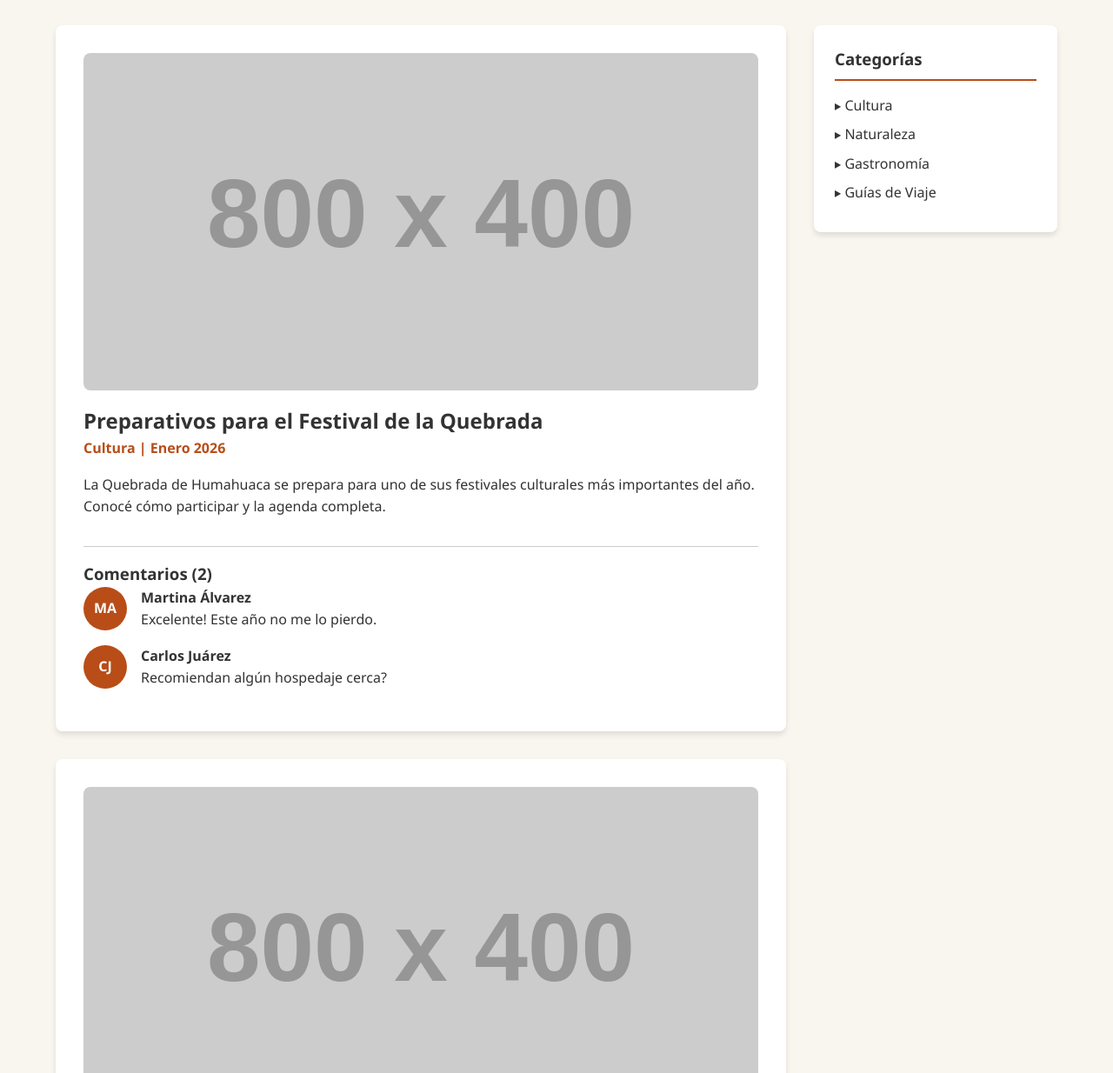
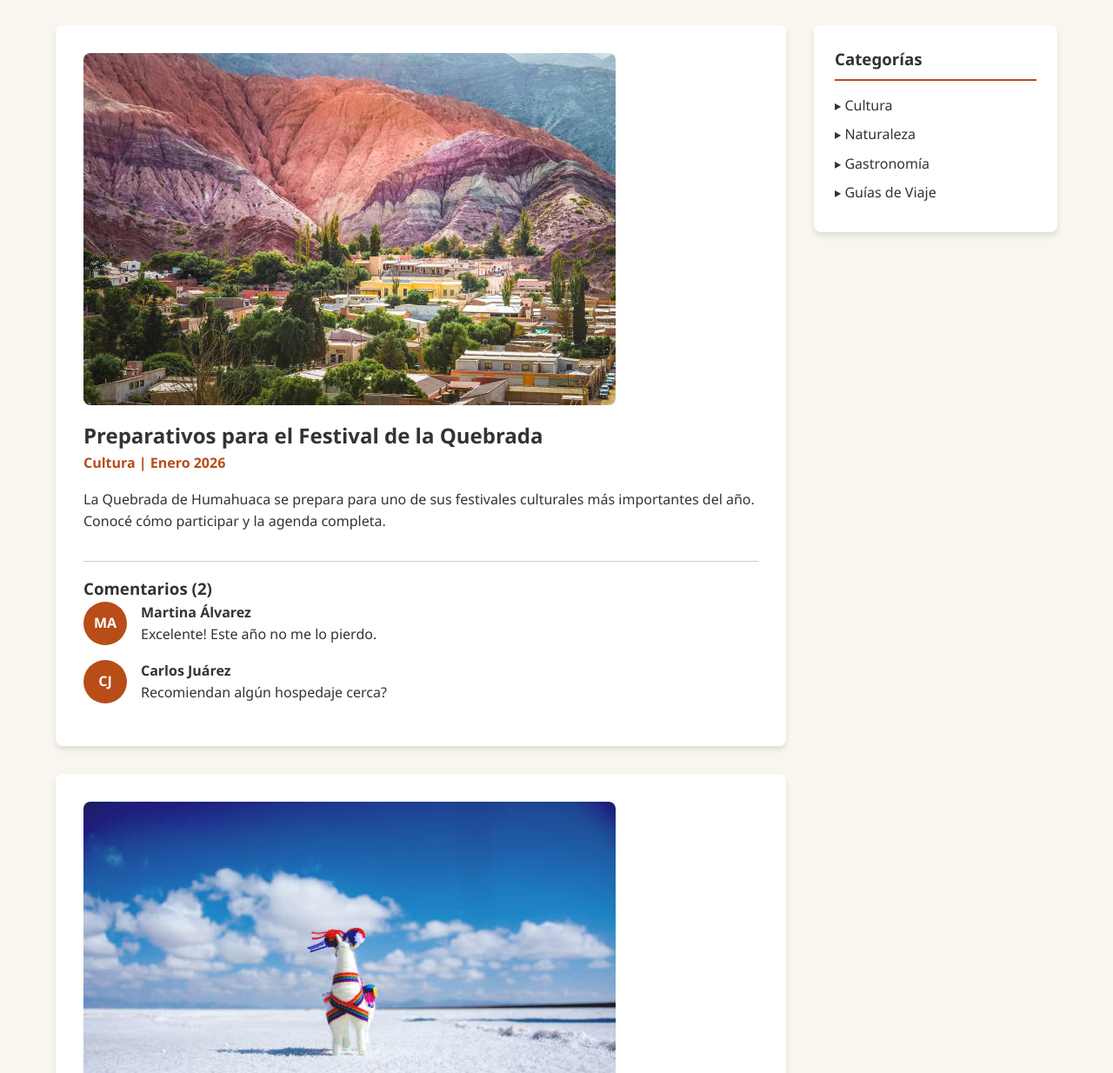
Before and after one commit to MartinAle90/TP-1-PySW-2026, a plain HTML site: page blog.html in a window 1280 px wide. Shown: the part 189-1423 px from the top of the page at 87% size. Drawn offline with Linux system fonts and the light colour scheme; placeholder pictures from the web are drawn by us.

Commit message:
correccion a algunas imagenes

```diff
--- a/blog.html
+++ b/blog.html
@@ -59,10 +59,7 @@
             <div class="seccion-blog">
                 <div>
                     <article class="articulo-blog">
-            <img
-              src="https://via.placeholder.com/800x400/1a3644/fff?text=Festival+de+la+Quebrada"
-              alt="Noticia 1"
-            />
+                        <img src="assets\purmamarca.jpg" alt="Noticia 1" />
                         <h2>Preparativos para el Festival de la Quebrada</h2>
                         <p
                             style="
@@ -74,9 +71,9 @@
                             Cultura | Enero 2026
                         </p>
                         <p>
-              La Quebrada de Humahuaca se prepara para uno de sus festivales
-              culturales más importantes del año. Conocé cómo participar y la
-              agenda completa.
+                            La Quebrada de Humahuaca se prepara para uno de sus
+                            festivales culturales más importantes del año.
+                            Conocé cómo participar y la agenda completa.
                         </p>
 
                         <div class="comentarios">
@@ -99,10 +96,7 @@
                     </article>
 
                     <article class="articulo-blog">
-            <img
-              src="https://via.placeholder.com/800x400/b84d18/fff?text=Nuevos+senderos+en+Yungas"
-              alt="Noticia 2"
-            />
+                        <img src="assets\salinas.jpg" alt="Noticia 2" />
                         <h2>Nuevos senderos habilitados en las Yungas</h2>
                         <p
                             style="
@@ -114,9 +108,9 @@
                             Naturaleza | Diciembre 2025
                         </p>
                         <p>
-              Para los fanáticos del trekking, se han inaugurado nuevos
-              circuitos en el Parque Nacional Calilegua. Descubrí selva,
-              cascadas y fauna autóctona.
+                            Para los fanáticos del trekking, se han inaugurado
+                            nuevos circuitos en el Parque Nacional Calilegua.
+                            Descubrí selva, cascadas y fauna autóctona.
                         </p>
                     </article>
                 </div>
--- a/estilos.css
+++ b/estilos.css
@@ -264,7 +264,6 @@ video {
     width: 100%;
     object-fit: cover;
     clip-path: polygon(0 0, 100% 0, 100% 90%, 0 100%);
-  /* Creatividad requerida en consigna */
 }
 
 .tarjeta-cuerpo {
```
Also changed, not shown: contacto.html (+4 -2 lines). Lines whose indentation alone changed are shown as unchanged.
